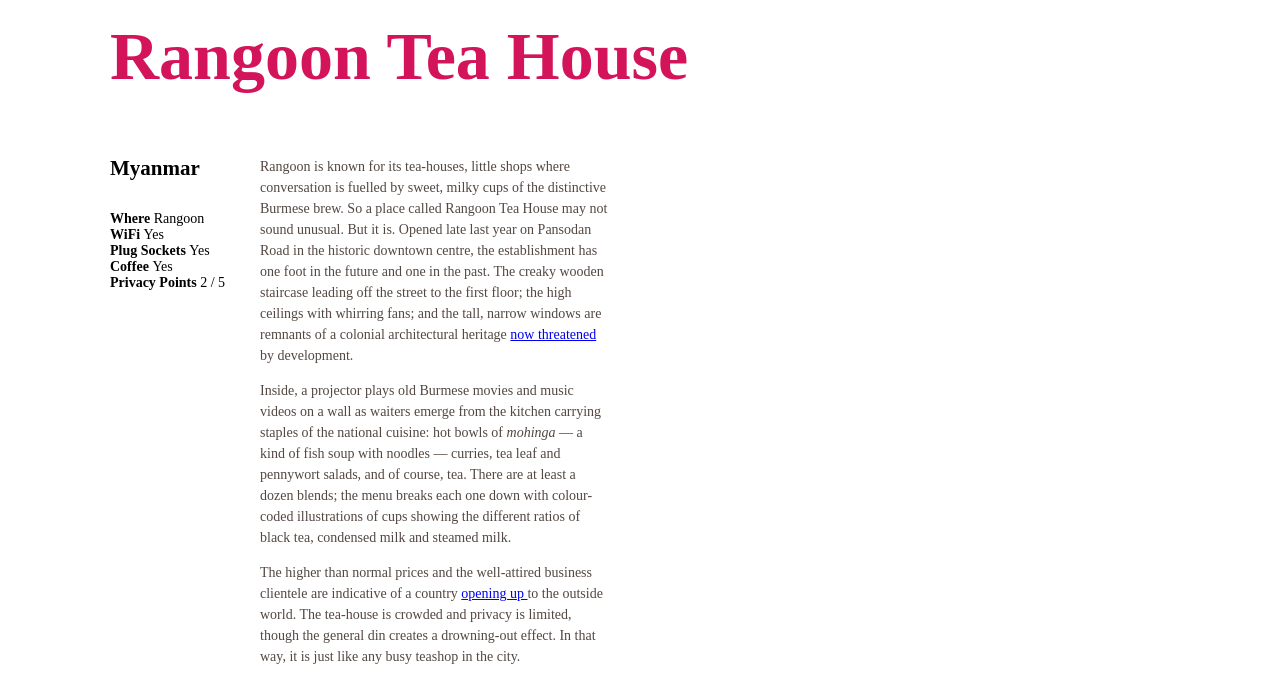
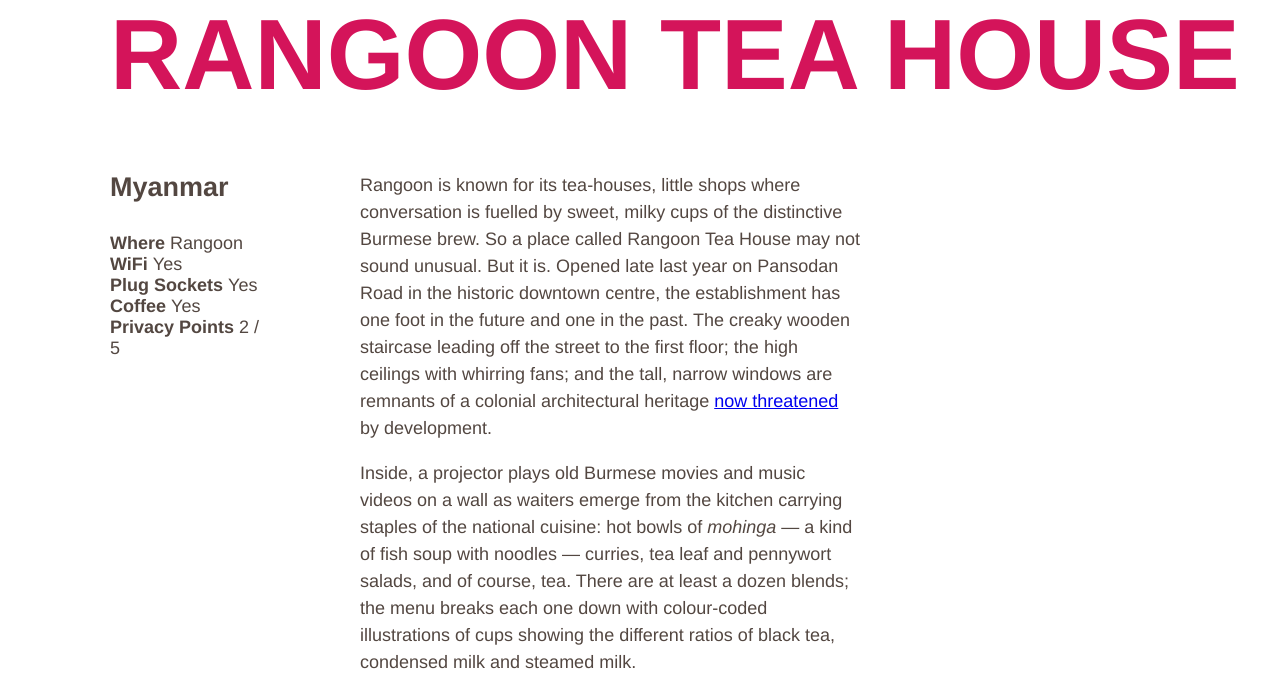
Before and after one commit to aintgoin2goa/great-place-to-meet, a website: page index.html in a window 1280 px wide. Shown: the part 528-1207 px from the top of the page. Drawn offline with nearby package versions, Linux system fonts and the light colour scheme; files that its build step writes are made by us from their sources.

Commit message:
designchanges

```diff
--- a/src/sass/main.scss
+++ b/src/sass/main.scss
@@ -9,4 +9,5 @@
 
 body{
   font-size: $base-font-size;
+  color:$brown;
 }
--- a/src/sass/place.scss
+++ b/src/sass/place.scss
@@ -1,4 +1,8 @@
 @import 'variables';
+
+body {
+	font-family: 'Ropa Sans', helvetica, sans-serif;
+}
 
 #place{
 
@@ -71,9 +75,11 @@
 
 
   h1{
-	margin:20px 0 60px 110px;
+	font-family: 'Six Caps', helvetica, sans-serif;
+	margin:0 0 60px 110px;
 	color:$pink;
 	font-size:$heading-font-size;
+	text-transform: uppercase;
   }
 
   .info{
@@ -100,7 +106,8 @@
 
   .text{
 	float:left;
-	width:350px;
+	margin: 0 0 0 100px;
+    width: 500px;
 	font-size: $base-font-size;
 	color:$brown;
 	line-height:1.5em;
--- a/src/sass/variables.scss
+++ b/src/sass/variables.scss
@@ -3,5 +3,5 @@
 $purple: #662d91;
 $grey: #e6e6e6;
 
-$base-font-size:14px;
-$heading-font-size:em(68, 14);
+$base-font-size:18px;
+$heading-font-size:em(100, 18);
```
